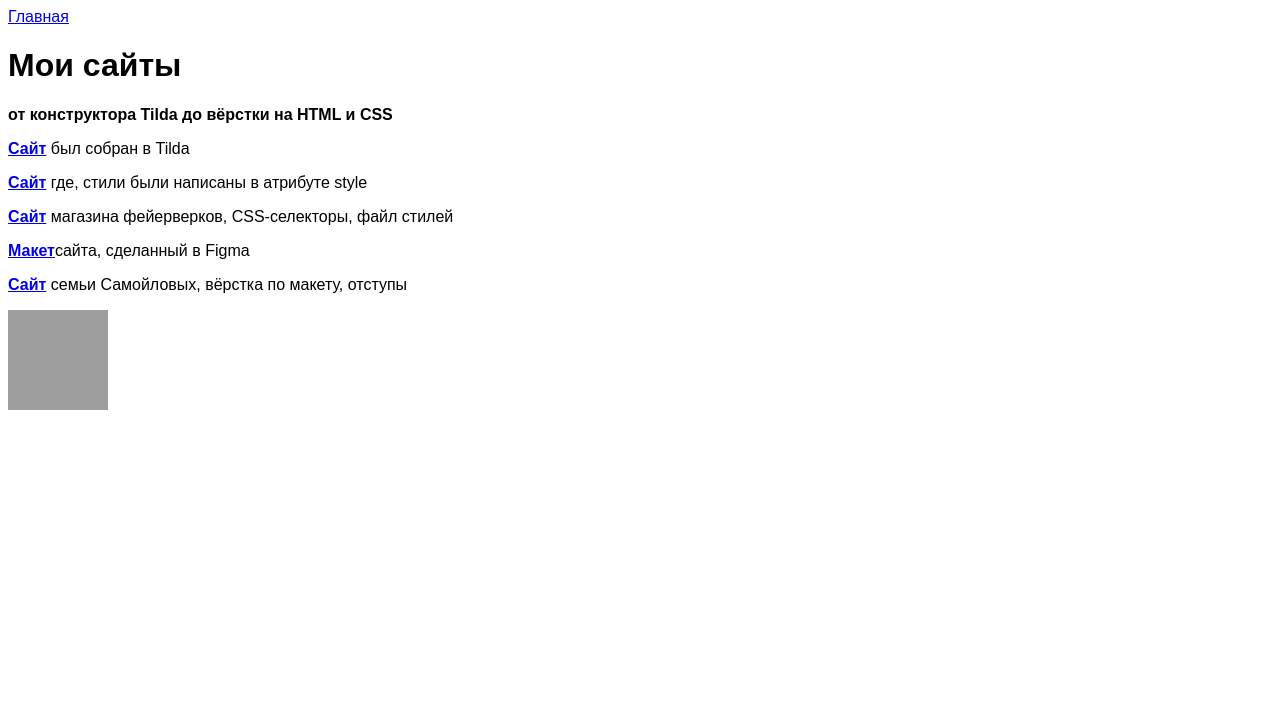
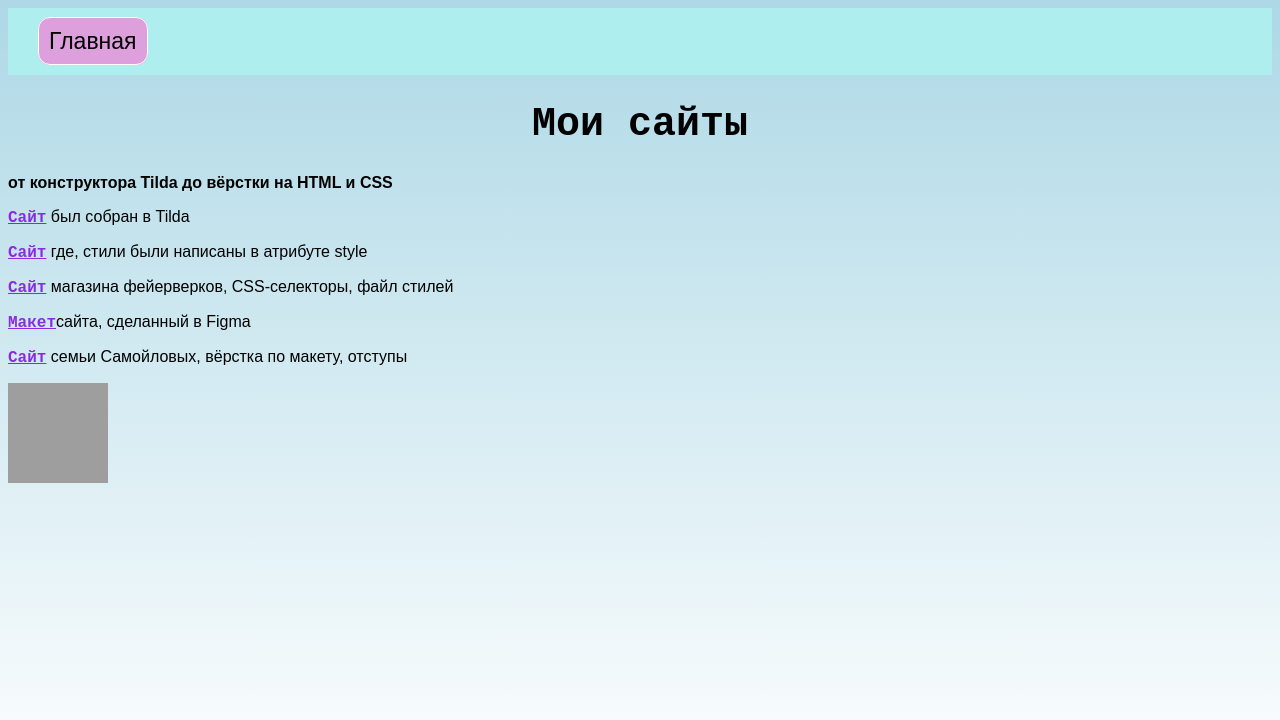
Before and after one commit to Matveika90908/Kews-k16-nb300, a plain HTML site: page index2.html in a window 1280 px wide. Drawn offline with Linux system fonts and the light colour scheme; grey boxes are pictures that could not be loaded.

Commit message:
Update style2.css

```diff
--- a/style2.css
+++ b/style2.css
@@ -1,3 +1,34 @@
 body {
     font-family: sans-serif;
+    background-image: linear-gradient(lightblue,white);
 }
+header{
+    background-color: paleturquoise;
+    padding: 20px;
+}
+.link-text{
+    color: blueviolet;
+    font-family: 'Courier New', Courier, monospace;
+}
+header a{
+    color: black;
+    background-color: plum;
+    border: 1px solid white;
+    border-radius: 12px;
+    padding: 10px;
+    text-decoration: none;
+    font-size: 23px;
+    margin: 10px;
+}
+h1{
+    text-align: center;
+    font-size: 40px;
+    font-family: 'Courier New', Courier, monospace;
+}
+li{
+    font-size: 20px;
+}
+footer{
+    font-size: 20px;
+    font-family: 'Courier New', Courier, monospace;
+}
```
